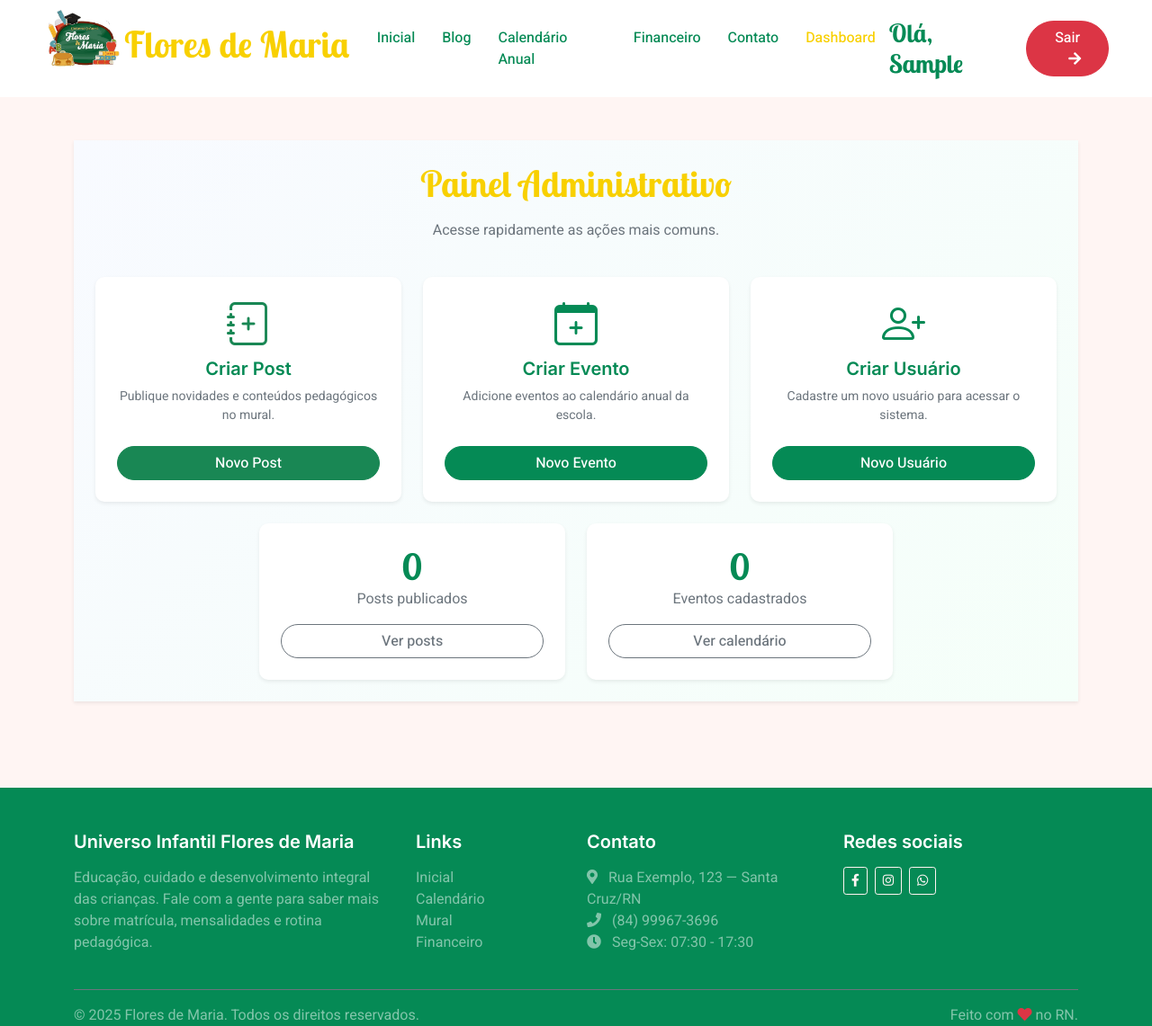
After one commit to heribertomonteiro/edukids_backend, a Django app: page /dashboard/ in a window 1280 px wide. The commit adds this page. Shown: the whole page at 90% size. Run offline with Django 5.2, Linux system fonts and the light colour scheme; the visitor is signed in with stand-in values (Sample User, id 1); data that the repository does not hold is empty; some libraries are stand-ins or nearby versions.

Commit message:
feat: adição da dashboard

```diff
--- a/edukids/urls.py
+++ b/edukids/urls.py
@@ -9,6 +9,7 @@ urlpatterns = [
     path('', views.home, name='home'),
     path('lista', views.PostListView.as_view(), name='lista'),
     path('criar', views.PostCreateView.as_view(), name='criar'),
+    path('dashboard/', views.DashboardView.as_view(), name='dashboard'),
     path('post/<int:pk>/editar/', views.PostUpdateView.as_view(), name='post_editar'),
     path('post/<int:pk>/excluir/', views.PostDeleteView.as_view(), name='post_excluir'),
     path('calendario/', views.CalendarioAnualView.as_view(), name='calendario'),
--- a/home/templates/base.html
+++ b/home/templates/base.html
@@ -55,6 +55,9 @@
                     <a href="{% url 'calendario' %}" class="nav-item nav-link {% if request.resolver_match.url_name == 'calendario' %}active{% endif %}">Calendário Anual</a>
                     <a href="{% url 'financeiro' %}" class="nav-item nav-link {% if request.resolver_match.url_name == 'financeiro' %}active{% endif %}">Financeiro</a>
                     <a href="{% url 'contato' %}" class="nav-item nav-link {% if request.resolver_match.url_name == 'contato' %}active{% endif %}">Contato</a>
+                    {% if user.is_authenticated %}
+                        <a href="{% url 'dashboard' %}" class="nav-item nav-link {% if request.resolver_match.url_name == 'dashboard' %}active{% endif %}">Dashboard</a>
+                    {% endif %}
                 </div>
                 {% if not user.is_authenticated %}
                     <a href="{% url 'login' %}" class="btn btn-primary rounded-pill px-3 d-none d-lg-block ms-lg-auto">Entrar<i class="fa fa-arrow-right ms-3"></i></a>
--- /dev/null
+++ b/home/templates/dashboard.html
@@ -0,0 +1,59 @@
+{% extends "base.html" %}
+{% load static %}
+{% block conteudo %}
+<div class="container py-5">
+    <div class="rounded-4 shadow-sm p-4" style="background: linear-gradient(135deg, #f8faff 0%, #f5fff9 100%);">
+        <div class="row justify-content-center mb-4">
+            <div class="col-lg-8 text-center">
+                <h1 class="mb-3 font-secondary text-primary">Painel Administrativo</h1>
+                <p class="text-muted">Acesse rapidamente as ações mais comuns.</p>
+            </div>
+        </div>
+
+        <div class="row g-4 justify-content-center mb-4">
+            <div class="col-sm-6 col-lg-4 d-flex">
+                <div class="card border-0 shadow-sm flex-fill text-center p-4">
+                    <div class="display-5 text-success mb-2"><i class="bi bi-journal-plus"></i></div>
+                    <h5 class="mb-2">Criar Post</h5>
+                    <p class="text-muted small">Publique novidades e conteúdos pedagógicos no mural.</p>
+                    <a href="{% url 'criar' %}" class="btn btn-success rounded-pill px-4 mt-2">Novo Post</a>
+                </div>
+            </div>
+            <div class="col-sm-6 col-lg-4 d-flex">
+                <div class="card border-0 shadow-sm flex-fill text-center p-4">
+                    <div class="display-5 text-dark mb-2"><i class="bi bi-calendar-plus"></i></div>
+                    <h5 class="mb-2">Criar Evento</h5>
+                    <p class="text-muted small">Adicione eventos ao calendário anual da escola.</p>
+                    <a href="{% url 'calendario_evento_novo' %}" class="btn btn-dark rounded-pill px-4 mt-2">Novo Evento</a>
+                </div>
+            </div>
+            <div class="col-sm-6 col-lg-4 d-flex">
+                <div class="card border-0 shadow-sm flex-fill text-center p-4">
+                    <div class="display-5 text-dark mb-2"><i class="bi bi-person-plus"></i></div>
+                    <h5 class="mb-2">Criar Usuário</h5>
+                    <p class="text-muted small">Cadastre um novo usuário para acessar o sistema.</p>
+                    <a href="{% url 'register' %}" class="btn btn-dark rounded-pill px-4 mt-2">Novo Usuário</a>
+                </div>
+            </div>
+        </div>
+
+        <div class="row g-4 justify-content-center">
+            <div class="col-sm-6 col-lg-4 d-flex">
+                <div class="card border-0 shadow-sm flex-fill text-center p-4">
+                    <div class="display-6 fw-bold text-dark">{{ posts_count }}</div>
+                    <p class="text-muted mb-0">Posts publicados</p>
+                    <a href="{% url 'lista' %}" class="btn btn-outline-secondary rounded-pill px-4 mt-3">Ver posts</a>
+                </div>
+            </div>
+            <div class="col-sm-6 col-lg-4 d-flex">
+                <div class="card border-0 shadow-sm flex-fill text-center p-4">
+                    <div class="display-6 fw-bold text-dark">{{ eventos_count }}</div>
+                    <p class="text-muted mb-0">Eventos cadastrados</p>
+                    <a href="{% url 'calendario' %}" class="btn btn-outline-secondary rounded-pill px-4 mt-3">Ver calendário</a>
+                </div>
+            </div>
+        </div>
+
+    </div>
+</div>
+{% endblock %}
--- a/home/views.py
+++ b/home/views.py
@@ -100,7 +100,6 @@ class CalendarioAnualView(TemplateView):
 
         context['year'] = year
         context['meses'] = meses_com_eventos
-        # Removemos 'next_year' e 'prev_year' do contexto
 
         return context
 
@@ -120,3 +119,12 @@ class EventoDeleteView(LoginRequiredMixin, DeleteView):
     model = Evento
     template_name = 'evento_confirm_delete.html'
     success_url = reverse_lazy('calendario')
+
+class DashboardView(LoginRequiredMixin, TemplateView):
+    template_name = 'dashboard.html'
+
+    def get_context_data(self, **kwargs):
+        context = super().get_context_data(**kwargs)
+        context['posts_count'] = Post.objects.count()
+        context['eventos_count'] = Evento.objects.count()
+        return context
```
